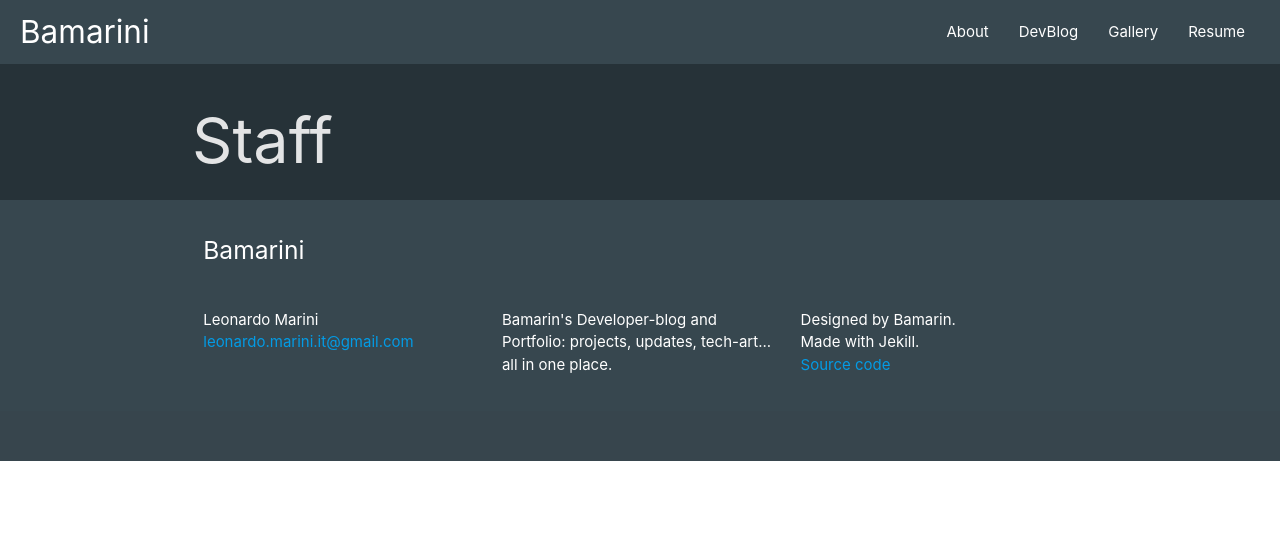
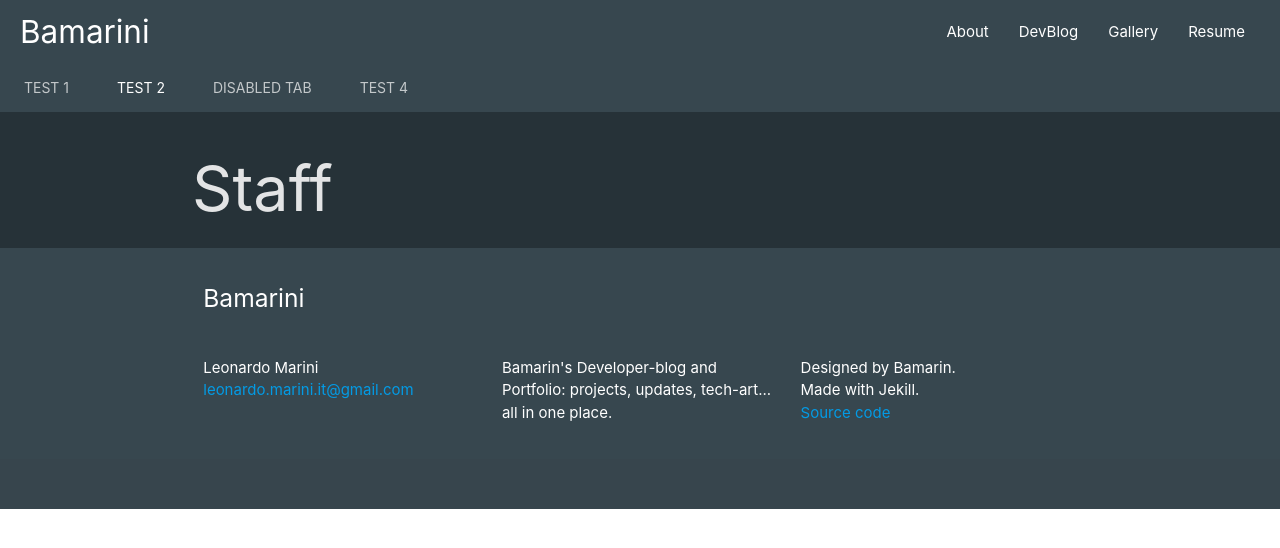
Before and after one commit to Bamarin/Bamarin.github.io, a Jekyll site: the page built from staff.html, in a window 1280 px wide. Shown: the top 548 px of the page. Built offline with Jekyll 4.4.1, drawn with Linux system fonts in a browser that asks for light colours.

Commit message:
extended nav

```diff
--- a/_includes/header.html
+++ b/_includes/header.html
@@ -2,15 +2,21 @@
 The nav items are loaded from the file _data/navigation
 {% endcomment %}
 <header class="site-header" role="banner">
-  <nav>
+  <nav class="nav-extended">
     <div class="nav-wrapper">
       <a class="brand-logo" rel="author" href="{{ "/" | relative_url }}">{{ site.title }}</a>
       <ul id="nav-mobile" class="right hide-on-med-and-down">
       {%- for item in site.data.navigation -%}
-        <li>
-          <a class="page-link {% if page.url == item.link %}current{% endif %}" href="{{ item.link }}" >{{ item.name }}</a>
-        </li>
+        <li><a class="page-link {% if page.url == item.link %}current{% endif %}" href="{{ item.link }}" >{{ item.name }}</a></li>
       {%- endfor -%}
+      </ul>
+    </div>
+    <div class="nav-content">
+      <ul class="tabs tabs-transparent">
+        <li class="tab"><a href="#test1">Test 1</a></li>
+        <li class="tab"><a class="active" href="#test2">Test 2</a></li>
+        <li class="tab disabled"><a href="#test3">Disabled Tab</a></li>
+        <li class="tab"><a href="#test4">Test 4</a></li>
       </ul>
     </div>
   </nav>
```
